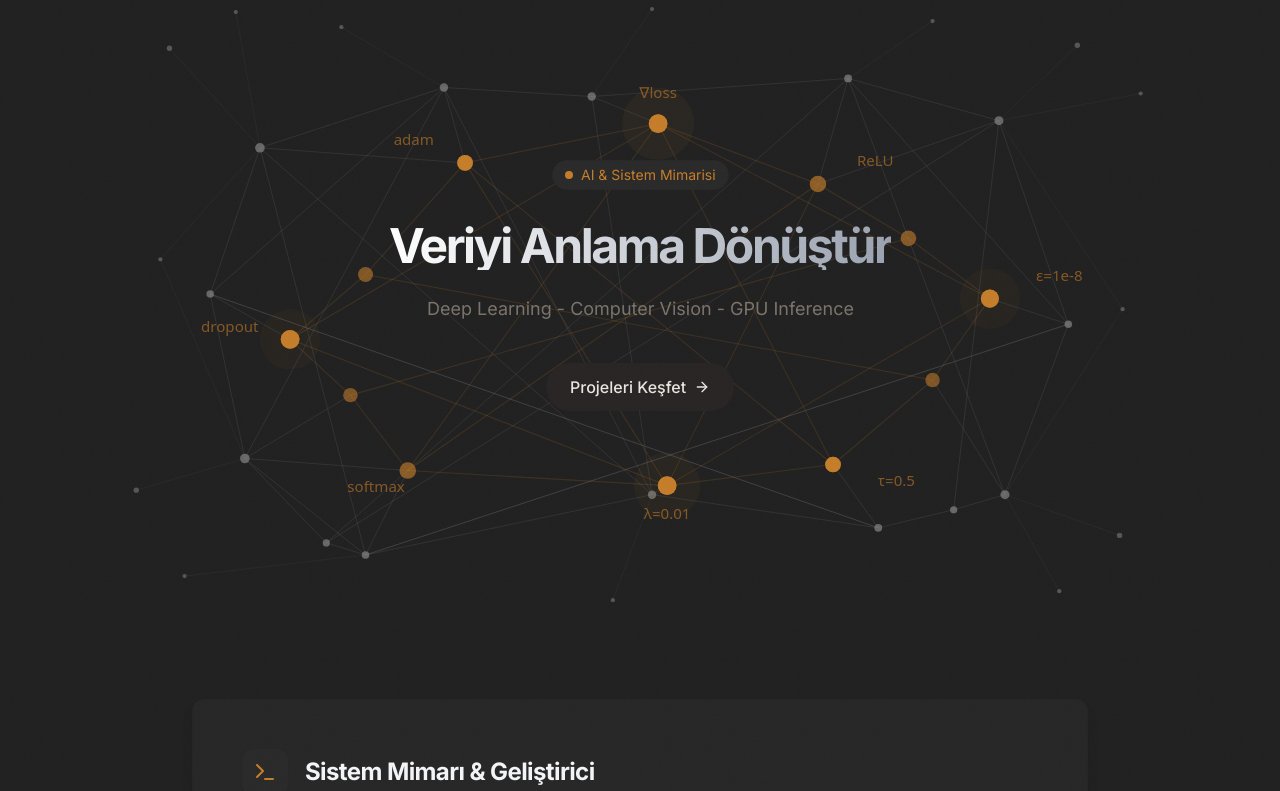
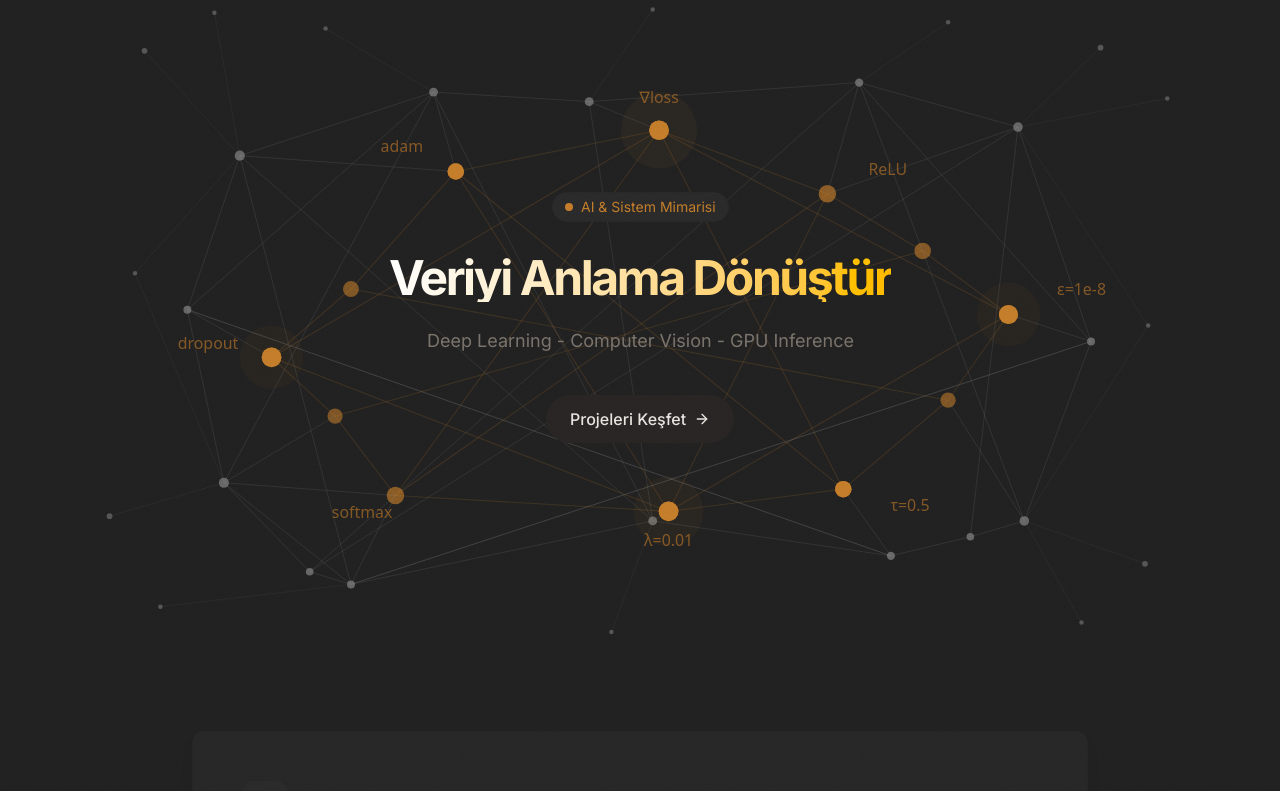
Before and after one commit to omerfarukpirhasanoglu/pirhasanoglu.com, a Next.js app: page / in a window 1280 px wide. Shown: the top 791 px of the page. Built offline with nearby package versions, Linux system fonts and the light colour scheme.

Commit message:
margin fix

```diff
--- a/src/app/page.tsx
+++ b/src/app/page.tsx
@@ -202,13 +202,14 @@ export default function LandingPage() {
           </svg>
         </div>
 
+        <div className="relative z-10 flex flex-col items-center mt-8"></div>
         <div className="inline-flex items-center gap-2 px-3 py-1 rounded-full bg-surface border border-black/5 text-accent text-sm mb-8 animate-reveal delay-200 relative z-10">
           <span className="w-2 h-2 rounded-full bg-accent animate-pulse"></span>
           AI & Sistem Mimarisi
         </div>
 
         <div className="relative z-10">
-          <h1 className="text-4xl md:text-5xl font-bold tracking-tighter mb-6 bg-linear-to-r from-white to-gray-400 bg-clip-text text-transparent animate-reveal delay-400">
+          <h1 className="text-4xl md:text-5xl font-bold tracking-tighter mb-6 bg-linear-to-r from-white to-amber-400 bg-clip-text text-transparent animate-reveal delay-400">
             Veriyi Anlama Dönüştür
           </h1>
         </div>
```
